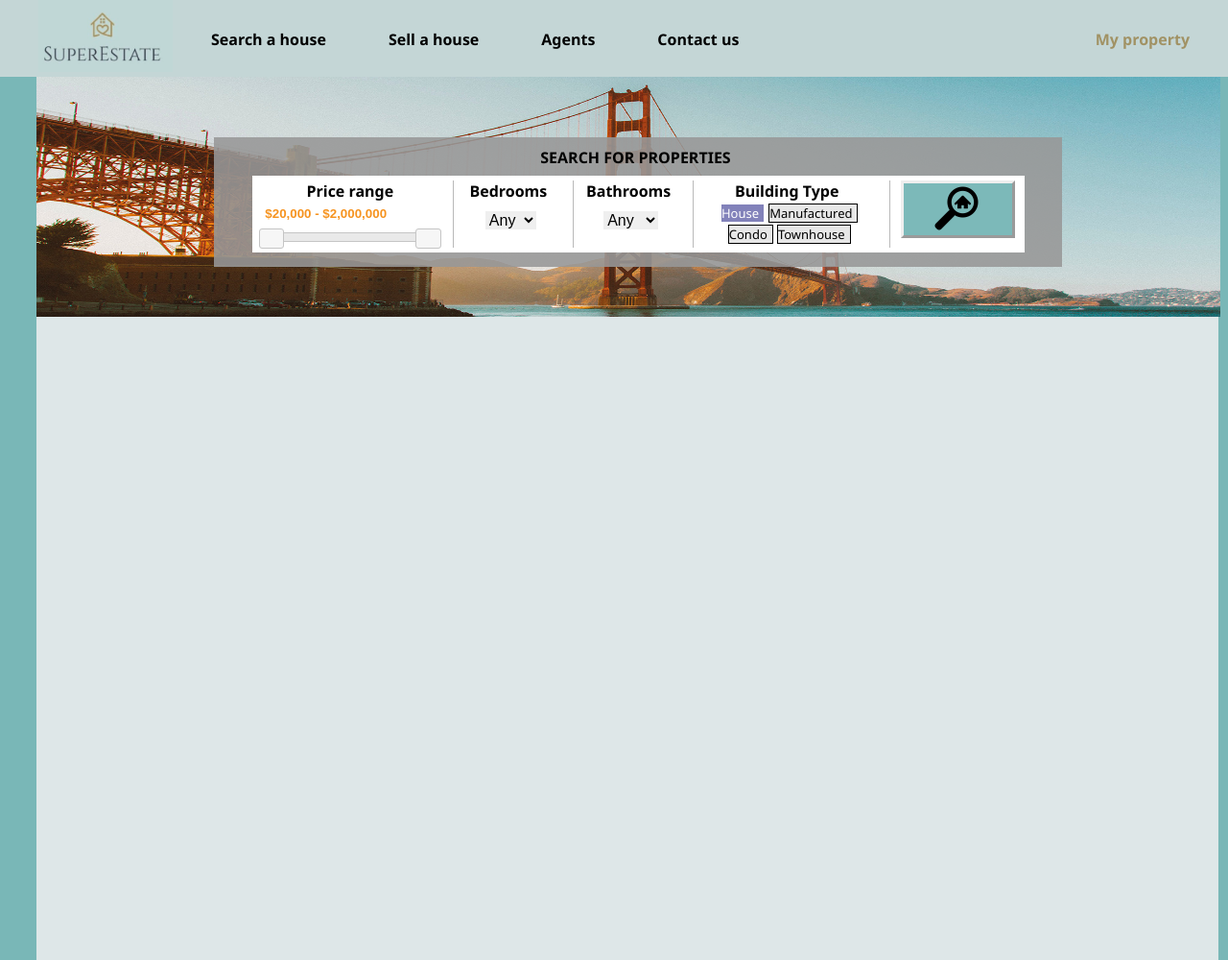
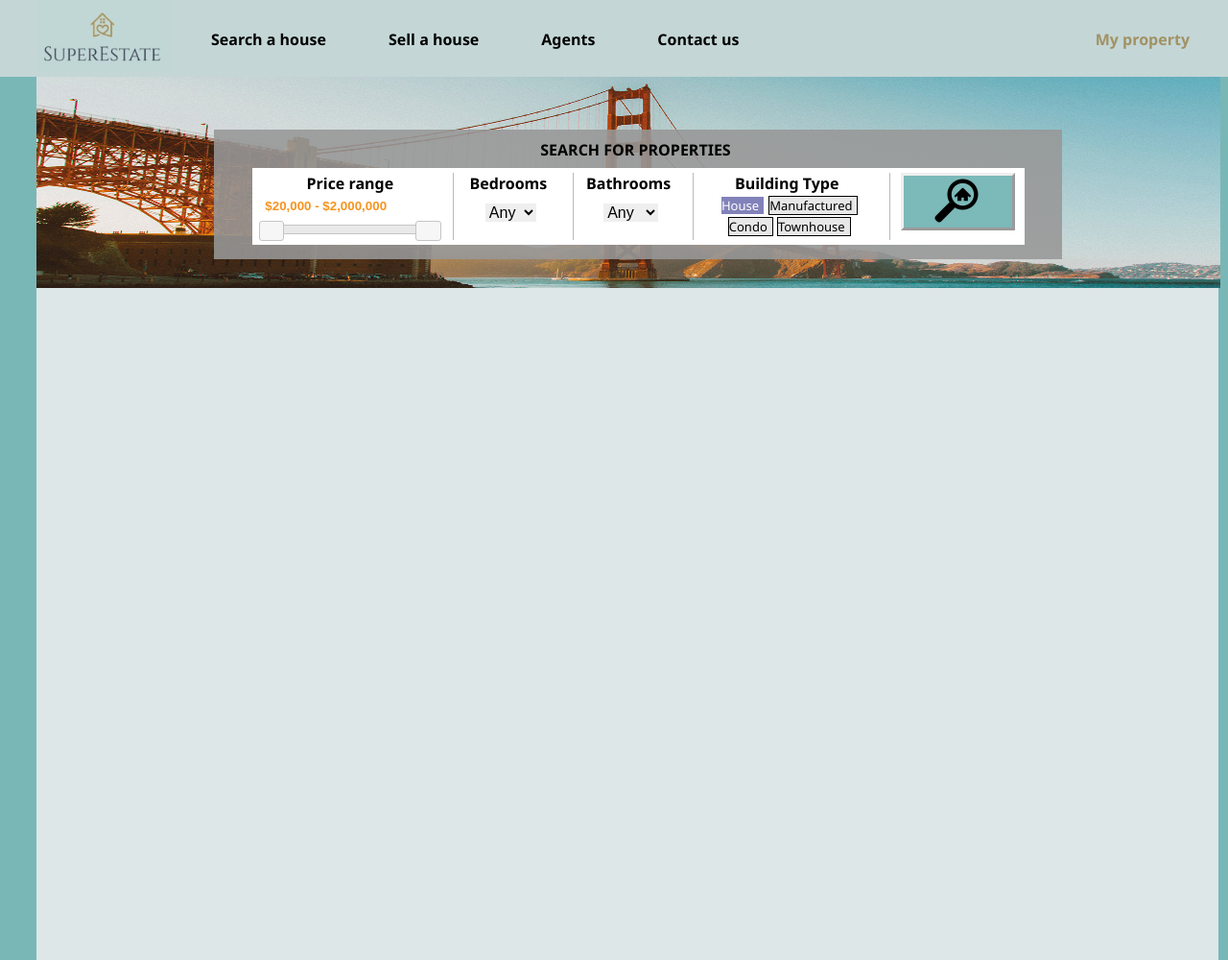
Before and after one commit to gtdiehl/SuperEstate, a PHP site: page /search.html in a window 1280 px wide. Shown: the whole page at 96% size. Run offline with PHP 8.4, Linux system fonts and the light colour scheme; some libraries are stand-ins or nearby versions.

Commit message:
Upading css for search page

```diff
--- a/styles/searchStyles.css
+++ b/styles/searchStyles.css
@@ -1,4 +1,4 @@
-body{overflow: hidden;}
+body{overflow: hidden;} /* Remove scrollbar from main window, so only the results scrollbar appears */
 h4{text-align: center;}
 label {font-weight: bold}
 .container {
@@ -9,7 +9,7 @@
 
 .searchContent {
     width: 96%;
-    height: 250px;
+    height: 220px; /* Moving up a bit so background does not take up so much room */
     position: absolute;
     top: 80px;
     background-image: url("../images/searchCriteriaBackground.jpg");
@@ -90,7 +90,7 @@
     position: absolute;
     top: 310px;
     width: 93%;
-    height: 600px;
+    height: calc(100% - 300px); /* Calculating height to show all properties. Slight cutoff of scrollbar at bottom */
     margin-left: 3%;
 	margin-right: 3%;
 }
```
